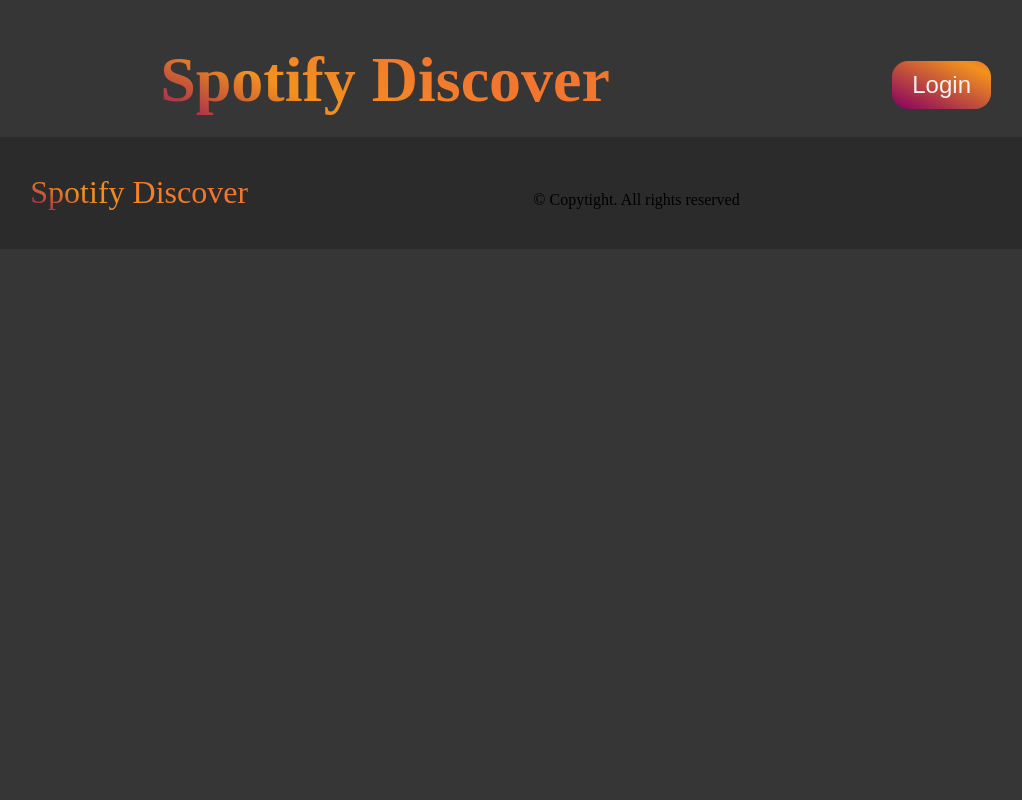
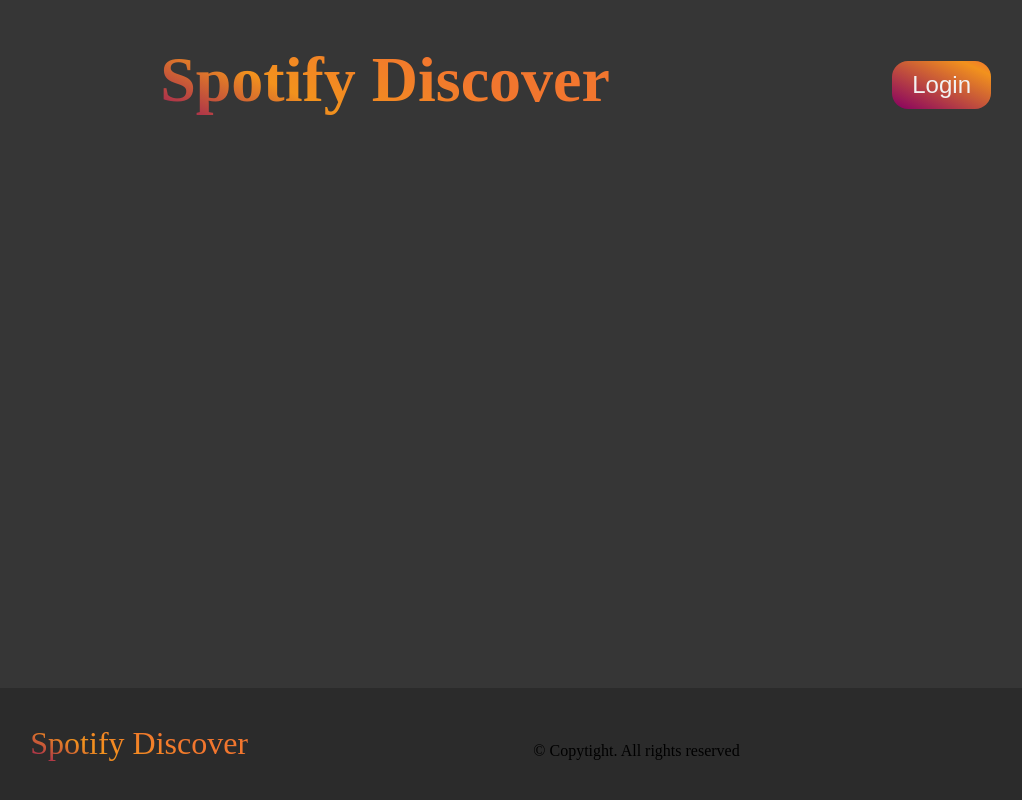
Before and after one commit to Willygap1572/Empathy-spotify-discover-front, a Vue app: page / in a window 1280 px wide. Shown: the whole page, without its empty margins (255-1277 px from the left). Built offline with nearby package versions, Linux system fonts and the light colour scheme.

Commit message:
footer abajo

```diff
--- a/public/index.html
+++ b/public/index.html
@@ -8,8 +8,16 @@
     <link href="https://cdn.jsdelivr.net/npm/remixicon@3.2.0/fonts/remixicon.css" rel="stylesheet">
     <title><%= htmlWebpackPlugin.options.title %></title>
     <style>
+
+
+    body{
+      display: flex;
+      flex-direction: column;
+      min-height: 100vh;
+    }
+
     .footer {
-        position: absolute;
+      margin-top: auto;
       height: 4rem;
       width: 100%;
       background-color: var(--background-color-2);
--- a/src/components/HomePage.vue
+++ b/src/components/HomePage.vue
@@ -129,7 +129,7 @@
         })
         .catch((error) => {
           this.logout();
-          console.log(error);
+          console.error(error);
         });
     },
     getRecommendedTracks() {
@@ -146,7 +146,7 @@
           });
         })
         .catch((error) => {
-          console.log(error);
+          console.error(error);
         });
     },
     exchangeCodeForToken(code) {
@@ -158,7 +158,7 @@
           this.getUserInfo(response.data.access_token);
         })
         .catch((error) => {
-          console.log(error);
+          console.error(error);
         });
     },
     getUserInfo(accessToken) {
@@ -169,13 +169,18 @@
         .then((response) => {
           const name = response.data.uri.split(":")[2];
           this.$store.dispatch("setUsername", name);
-          this.$store.dispatch("setUserphoto", response.data.images[1].url);
+          try{
+            this.$store.dispatch("setUserphoto", response.data.images[1].url);
+          }
+          catch(error){
+            this.$store.dispatch("setUserphoto", "https://upload.wikimedia.org/wikipedia/commons/thumb/b/b5/Windows_10_Default_Profile_Picture.svg/1024px-Windows_10_Default_Profile_Picture.svg.png");
+          }
           this.username = name;
-          this.userphoto = response.data.images[1].url;
+          this.userphoto = this.$store.getters.getUserphoto;
         })
         .catch((error) => {
           this.logout();
-          console.log(error);
+          console.error(error);
         });
     },
   },
--- a/src/components/ManagePlaylist.vue
+++ b/src/components/ManagePlaylist.vue
@@ -51,7 +51,7 @@
           this.playlistIds = response.data;
         })
         .catch((error) => {
-          console.log(error);
+          console.error(error);
         });
     },
     goBack() {
--- a/src/components/PlaylistDetail.vue
+++ b/src/components/PlaylistDetail.vue
@@ -46,7 +46,6 @@
       this.showModal = true;
     },
     addTracksToPlaylist(playlistId) {
-      console.log(playlistId);
       const accessToken = localStorage.getItem("accessToken");
       axios
         .get("http://localhost:8080/playlist-details/" + playlistId, {
@@ -71,7 +70,6 @@
     unfollowPlaylist() {
       const playlistId = this.$route.query.playlistId;
 
-      console.log(playlistId);
       const accessToken = localStorage.getItem("accessToken");
       axios
         .delete("http://localhost:8080/unfollow-playlist/" + playlistId, {
--- a/src/components/PlaylistInfo.vue
+++ b/src/components/PlaylistInfo.vue
@@ -41,7 +41,7 @@
           this.playlist.image = response.data.images[0].url;
           this.playlist.name = response.data.name;
         })
-        .catch((error) => console.log(error));
+        .catch((error) => console.error(error));
     },
   },
   mounted() {
--- a/src/components/RecommendationsPage.vue
+++ b/src/components/RecommendationsPage.vue
@@ -57,9 +57,6 @@
             headers: { Authorization: "Bearer " + accessToken },
           }
         )
-        .then((response) => {
-          console.log(response);
-        })
         .catch((error) => {
           console.error(error);
         });
@@ -89,11 +86,9 @@
         });
     },
     removeTrack(trackId) {
-      console.log(trackId);
       this.recommendedTracks = this.recommendedTracks.filter(
         (track) => track !== trackId
       );
-      console.log(this.recommendedTracks);
     },
     goBack() {
       this.$router.push({
```
Also changed, not shown: src/assets/default-pic.png (added). Lines whose indentation alone changed are shown as unchanged.
